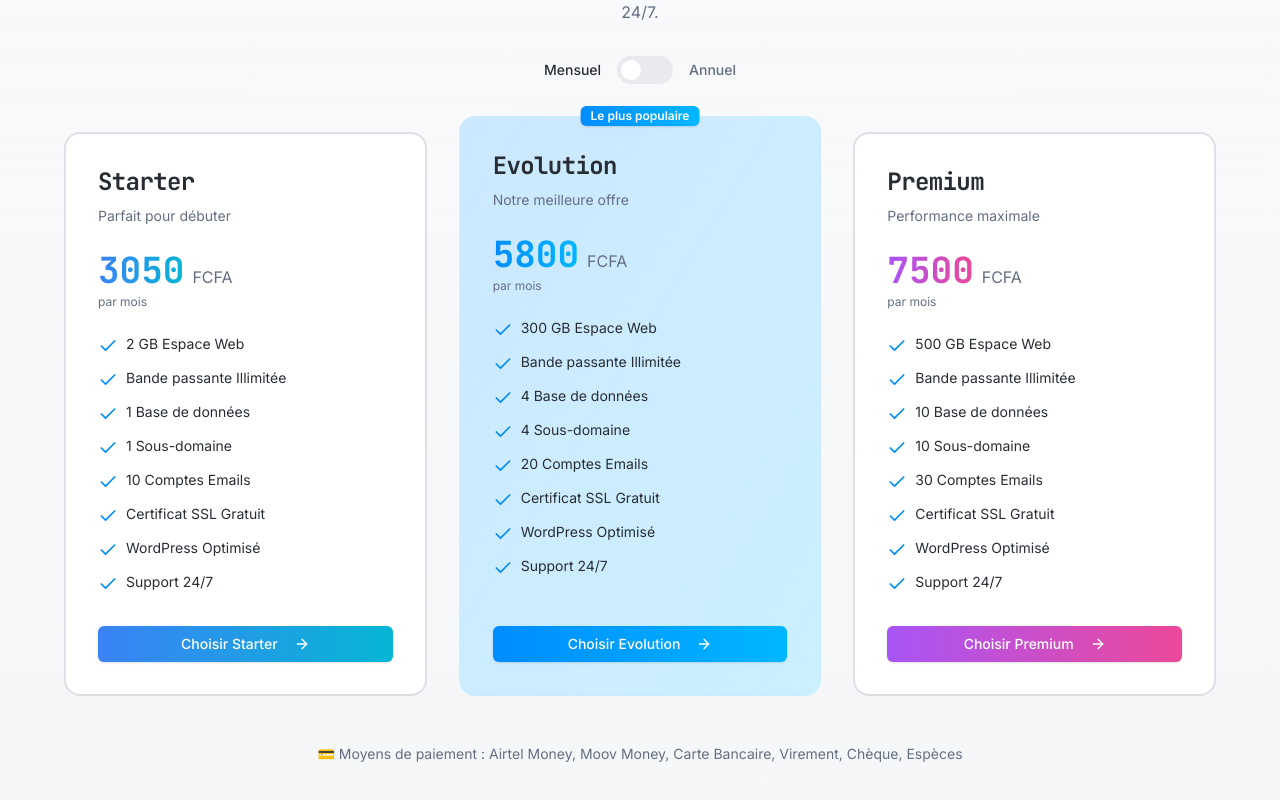
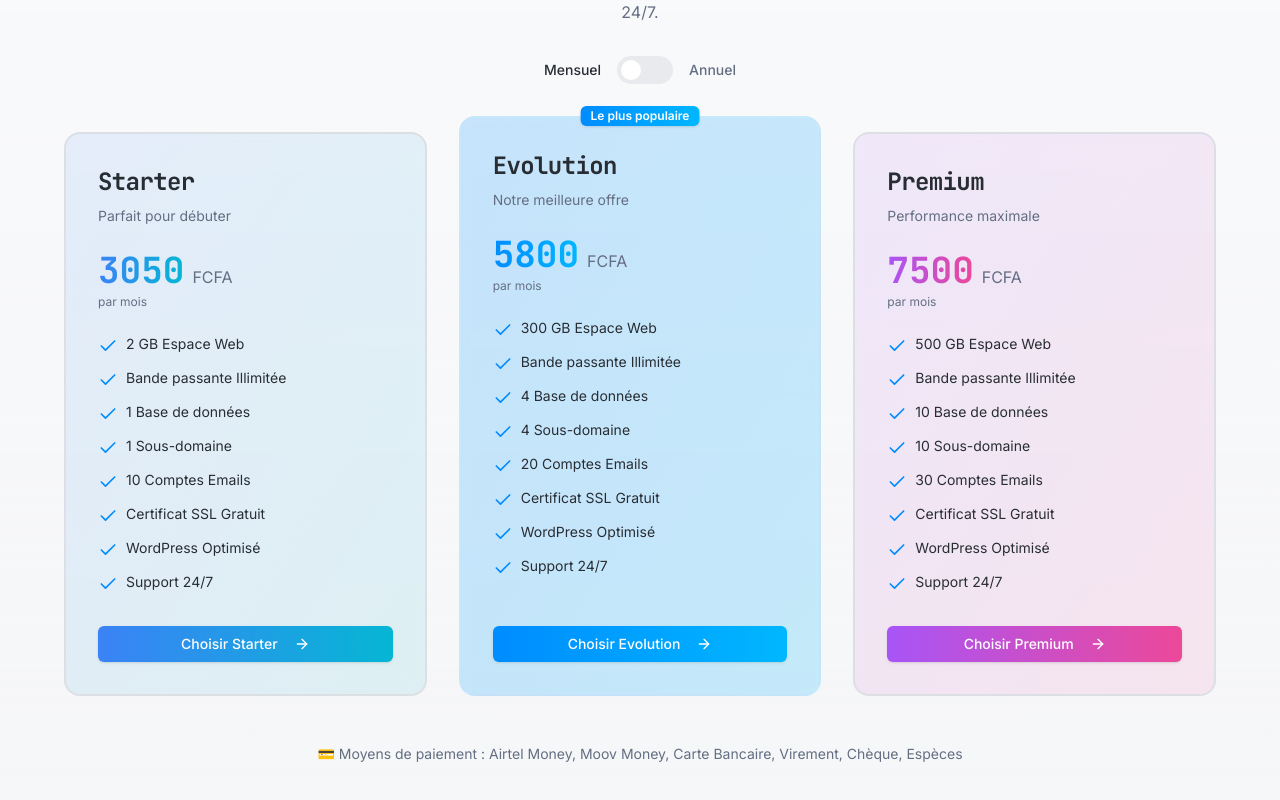
Before and after one commit to brice214/sg-6b163f7e-d25b-45da-95b7-a0681ea5011c-1791216779, a Next.js app: page / in a window 1280 px wide. Shown: the part 2939-3739 px from the top of the page. Built offline with nearby package versions, Linux system fonts and the light colour scheme.

Commit message:
fix(ui): apply gradients to all offer cards

```diff
--- a/src/components/homepage/Offers.tsx
+++ b/src/components/homepage/Offers.tsx
@@ -121,7 +121,7 @@ export function Offers() {
               <div className={`absolute inset-0 bg-gradient-to-br ${plan.gradient} rounded-2xl blur-xl opacity-0 group-hover:opacity-100 transition-opacity`} />
 
               {/* Card */}
-              <div className={`relative bg-card border-2 ${plan.popular ? `border-transparent bg-gradient-to-br ${plan.gradient}` : "border-border"} rounded-2xl p-8 h-full flex flex-col`}>
+              <div className={`relative bg-gradient-to-br ${plan.gradient} border-2 ${plan.popular ? "border-transparent" : "border-border"} rounded-2xl p-8 h-full flex flex-col backdrop-blur-sm`}>
                 {plan.popular && (
                   <Badge className={`absolute -top-3 left-1/2 -translate-x-1/2 bg-gradient-to-r ${plan.borderGradient} text-white border-none`}>
                     Le plus populaire
```
